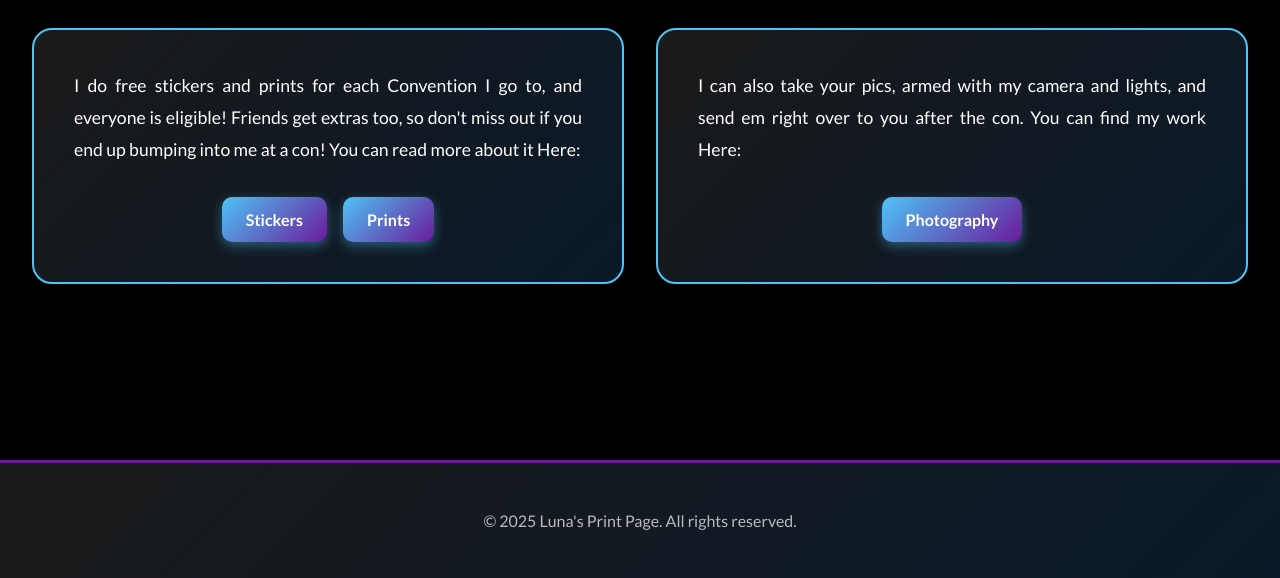
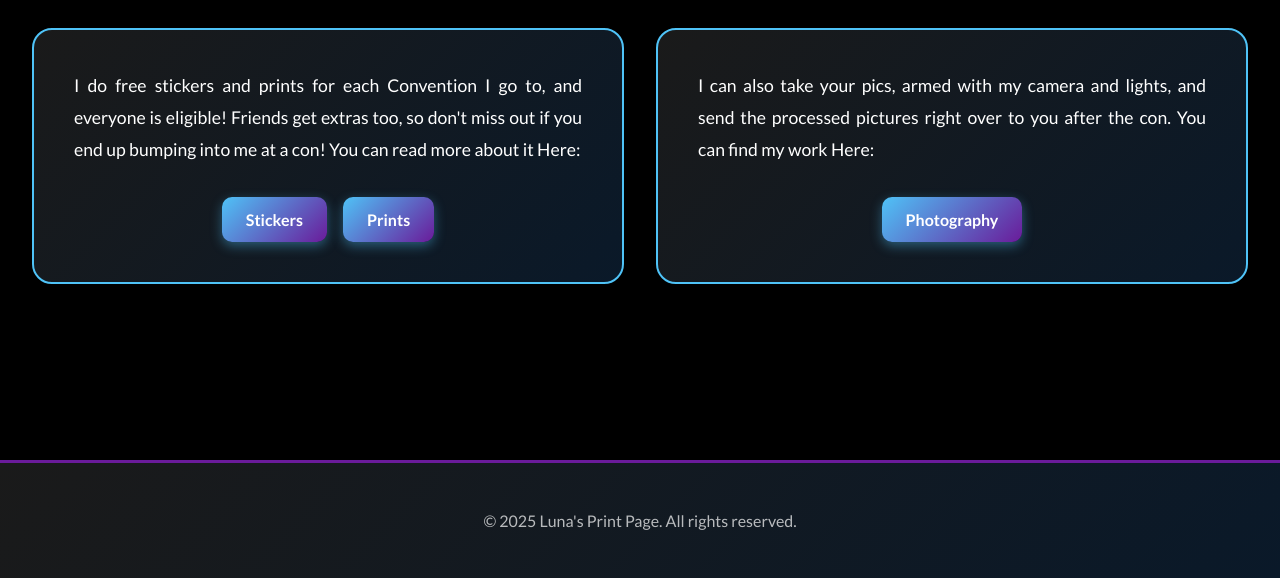
Before and after one commit to PsychicFireSong/LunaPrintPage, a plain HTML site: page index.html in a window 1280 px wide. Shown: the part 1796-2374 px from the top of the page. Drawn offline with Linux system fonts and the light colour scheme.

Commit message:
Update index.html

```diff
--- a/index.html
+++ b/index.html
@@ -97,7 +97,7 @@
                     </div>
                 </div>
                 <div class="service-box">
-                    <p>I can also take your pics, armed with my camera and lights, and send em right over to you after the con. You can find my work Here:</p>
+                    <p>I can also take your pics, armed with my camera and lights, and send the processed pictures right over to you after the con. You can find my work Here:</p>
                     <div class="button-group">
                         <a href="#" class="service-btn">Photography</a>
                     </div>
```
